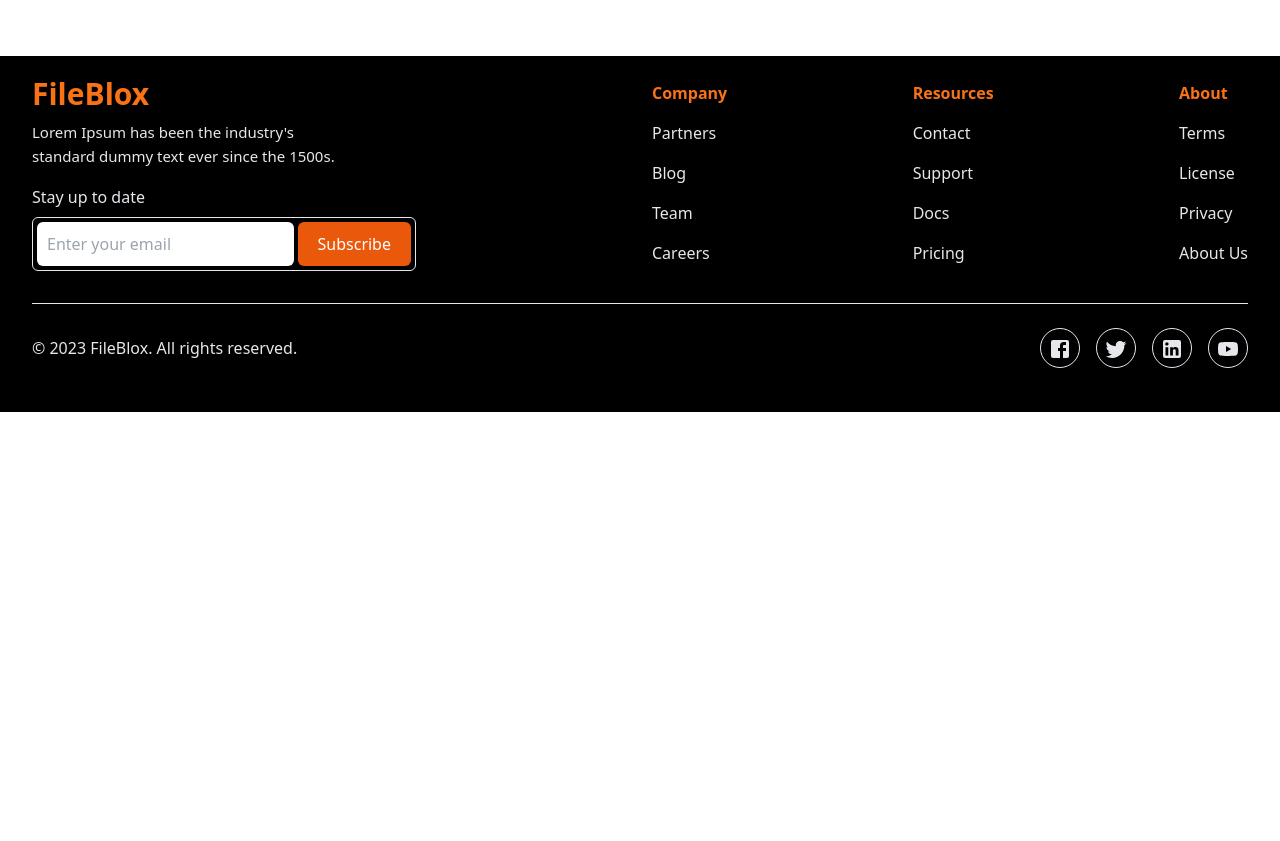
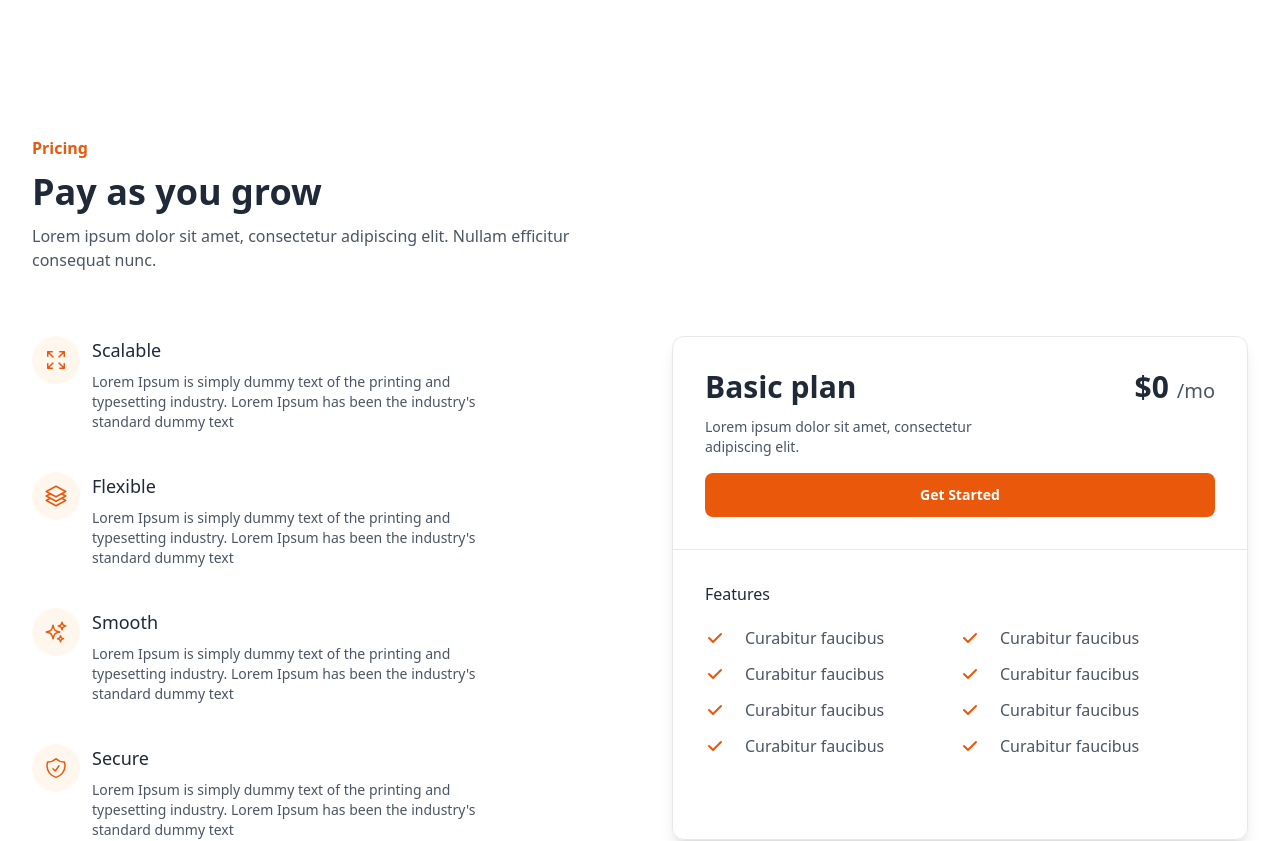
Before and after one commit to raldblox/fileblox, a Next.js app in the folder react-web-app/: page / in a window 1280 px wide. Shown: the part 3220-4061 px from the top of the page. Before the commit the page ends 3632 px from the top, so only its background shows below. Built offline with nearby package versions, Linux system fonts and the light colour scheme.

Commit message:
Added pricing plan section

```diff
--- /dev/null
+++ b/react-web-app/components/sections/PricingSection.js
@@ -0,0 +1,137 @@
+export default () => {
+
+    const plan = {
+        name: "Basic plan",
+        desc: "Lorem ipsum dolor sit amet, consectetur adipiscing elit.",
+        price: 0,
+        isMostPop: true,
+        features: [
+            "Curabitur faucibus",
+            "Curabitur faucibus",
+            "Curabitur faucibus",
+            "Curabitur faucibus",
+            "Curabitur faucibus",
+            "Curabitur faucibus",
+            "Curabitur faucibus",
+            "Curabitur faucibus",
+        ],
+    }
+
+    const features = [
+        {
+            name: "Scalable",
+            desc: "Lorem Ipsum is simply dummy text of the printing and typesetting industry. Lorem Ipsum has been the industry's standard dummy text",
+            icon:
+                <svg xmlns="http://www.w3.org/2000/svg" fill="none" viewBox="0 0 24 24" strokeWidth={1.5} stroke="currentColor" className="w-6 h-6">
+                    <path strokeLinecap="round" strokeLinejoin="round" d="M3.75 3.75v4.5m0-4.5h4.5m-4.5 0L9 9M3.75 20.25v-4.5m0 4.5h4.5m-4.5 0L9 15M20.25 3.75h-4.5m4.5 0v4.5m0-4.5L15 9m5.25 11.25h-4.5m4.5 0v-4.5m0 4.5L15 15" />
+                </svg>
+        },
+        {
+            name: "Flexible",
+            desc: "Lorem Ipsum is simply dummy text of the printing and typesetting industry. Lorem Ipsum has been the industry's standard dummy text",
+            icon:
+                <svg xmlns="http://www.w3.org/2000/svg" fill="none" viewBox="0 0 24 24" strokeWidth={1.5} stroke="currentColor" className="w-6 h-6">
+                    <path strokeLinecap="round" strokeLinejoin="round" d="M6.429 9.75L2.25 12l4.179 2.25m0-4.5l5.571 3 5.571-3m-11.142 0L2.25 7.5 12 2.25l9.75 5.25-4.179 2.25m0 0L21.75 12l-4.179 2.25m0 0l4.179 2.25L12 21.75 2.25 16.5l4.179-2.25m11.142 0l-5.571 3-5.571-3" />
+                </svg>
+        },
+        {
+            name: "Smooth",
+            desc: "Lorem Ipsum is simply dummy text of the printing and typesetting industry. Lorem Ipsum has been the industry's standard dummy text",
+            icon:
+                <svg xmlns="http://www.w3.org/2000/svg" fill="none" viewBox="0 0 24 24" strokeWidth={1.5} stroke="currentColor" className="w-6 h-6">
+                    <path strokeLinecap="round" strokeLinejoin="round" d="M9.813 15.904L9 18.75l-.813-2.846a4.5 4.5 0 00-3.09-3.09L2.25 12l2.846-.813a4.5 4.5 0 003.09-3.09L9 5.25l.813 2.846a4.5 4.5 0 003.09 3.09L15.75 12l-2.846.813a4.5 4.5 0 00-3.09 3.09zM18.259 8.715L18 9.75l-.259-1.035a3.375 3.375 0 00-2.455-2.456L14.25 6l1.036-.259a3.375 3.375 0 002.455-2.456L18 2.25l.259 1.035a3.375 3.375 0 002.456 2.456L21.75 6l-1.035.259a3.375 3.375 0 00-2.456 2.456zM16.894 20.567L16.5 21.75l-.394-1.183a2.25 2.25 0 00-1.423-1.423L13.5 18.75l1.183-.394a2.25 2.25 0 001.423-1.423l.394-1.183.394 1.183a2.25 2.25 0 001.423 1.423l1.183.394-1.183.394a2.25 2.25 0 00-1.423 1.423z" />
+                </svg>
+        },
+        {
+            name: "Secure",
+            desc: "Lorem Ipsum is simply dummy text of the printing and typesetting industry. Lorem Ipsum has been the industry's standard dummy text",
+            icon:
+                <svg xmlns="http://www.w3.org/2000/svg" fill="none" viewBox="0 0 24 24" strokeWidth={1.5} stroke="currentColor" className="w-6 h-6">
+                    <path strokeLinecap="round" strokeLinejoin="round" d="M9 12.75L11.25 15 15 9.75m-3-7.036A11.959 11.959 0 013.598 6 11.99 11.99 0 003 9.749c0 5.592 3.824 10.29 9 11.623 5.176-1.332 9-6.03 9-11.622 0-1.31-.21-2.571-.598-3.751h-.152c-3.196 0-6.1-1.248-8.25-3.285z" />
+                </svg>
+        },
+    ]
+
+    return (
+        <section className='relative py-20'>
+            <div className="max-w-screen-xl mx-auto text-gray-600 md:px-8 w-full">
+                <div className='relative space-y-3 px-4 md:px-0'>
+                    <h3 className="text-orange-600 font-semibold">
+                        Pricing
+                    </h3>
+                    <p className='text-gray-800 text-3xl font-semibold sm:text-4xl'>
+                        Pay as you grow
+                    </p>
+                    <div className='max-w-xl'>
+                        <p>
+                            Lorem ipsum dolor sit amet, consectetur adipiscing elit. Nullam efficitur consequat nunc.
+                        </p>
+                    </div>
+                </div>
+                <div className='mt-16 justify-between gap-8 md:flex'>
+                    <ul className="flex-1 max-w-md space-y-10 px-4 md:px-0">
+                        {
+                            features.map((item, idx) => (
+                                <li key={idx} className="flex gap-x-3">
+                                    <div className="flex-none w-12 h-12 rounded-full bg-orange-50 text-orange-600 flex items-center justify-center">
+                                        {item.icon}
+                                    </div>
+                                    <div>
+                                        <h4 className="text-lg text-gray-800 font-medium">
+                                            {item.name}
+                                        </h4>
+                                        <p className="text-gray-600 mt-2 md:text-sm">
+                                            {item.desc}
+                                        </p>
+                                    </div>
+                                </li>
+                            ))
+                        }
+                    </ul>
+                    <div className="flex-1 flex flex-col border-y mt-6 md:max-w-xl md:rounded-xl md:border md:border-x-none md:shadow-lg md:mt-0">
+                        <div className="p-4 py-8 border-b md:p-8">
+                            <div className="justify-between flex">
+                                <div className="max-w-xs">
+                                    <span className='text-2xl text-gray-800 font-semibold sm:text-3xl'>
+                                        {plan.name}
+                                    </span>
+                                    <p className="mt-3 sm:text-sm">
+                                        {plan.desc}
+                                    </p>
+                                </div>
+                                <div className='flex-none text-gray-800 text-2xl font-semibold sm:text-3xl'>
+                                    ${plan.price} <span className="text-xl text-gray-600 font-normal">/mo</span>
+                                </div>
+                            </div>
+                            <button className='mt-4 px-3 py-3 rounded-lg w-full font-semibold text-sm duration-150 text-white bg-orange-600 hover:bg-orange-500 active:bg-orange-700'>
+                                Get Started
+                            </button>
+                        </div>
+                        <ul className='p-4 space-y-3 sm:grid sm:grid-cols-2 md:block md:p-8 lg:grid'>
+                            <div className="pb-2 col-span-2 text-gray-800 font-medium">
+                                <p>Features</p>
+                            </div>
+                            {
+                                plan.features.map((featureItem, idx) => (
+                                    <li key={idx} className='flex items-center gap-5'>
+                                        <svg
+                                            xmlns='http://www.w3.org/2000/svg'
+                                            className='h-5 w-5 text-orange-600'
+                                            viewBox='0 0 20 20'
+                                            fill='currentColor'>
+                                            <path
+                                                fill-rule='evenodd'
+                                                d='M16.707 5.293a1 1 0 010 1.414l-8 8a1 1 0 01-1.414 0l-4-4a1 1 0 011.414-1.414L8 12.586l7.293-7.293a1 1 0 011.414 0z'
+                                                clip-rule='evenodd'></path>
+                                        </svg>
+                                        {featureItem}
+                                    </li>
+                                ))
+                            }
+                        </ul>
+                    </div>
+                </div>
+            </div>
+        </section>
+    );
+};
--- a/react-web-app/pages/index.js
+++ b/react-web-app/pages/index.js
@@ -4,6 +4,7 @@ import HeroSection from '@/components/sections/HeroSection'
 import FeatureSection from '@/components/sections/FeatureSection'
 import StatsSection from '@/components/sections/StatsSection'
 import Testimonials from '@/components/sections/Testimonials'
+import PricingSection from '@/components/sections/PricingSection'
 
 const inter = Inter({ subsets: ['latin'] })
 
@@ -14,6 +15,7 @@ export default function Home() {
       <FeatureSection />
       <StatsSection />
       <Testimonials />
+      <PricingSection />
     </>
   )
 }
```
